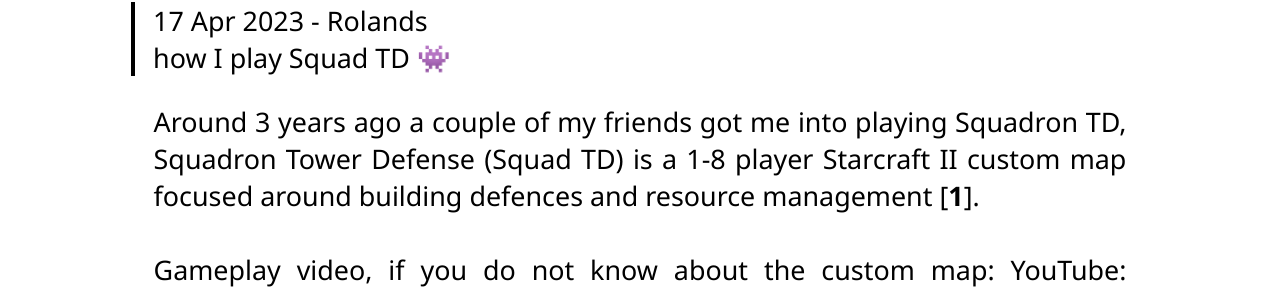
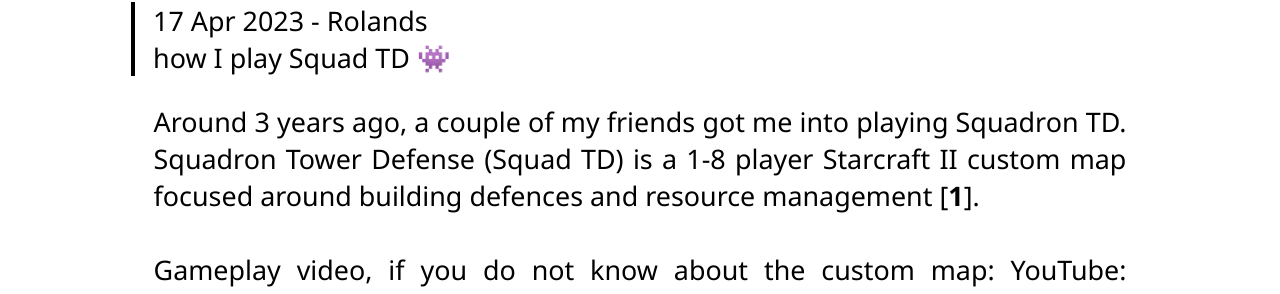
Before and after one commit to LatvianPython/LatvianPython.github.io, a Jekyll site: the page built from _posts/2023-04-17-squadron-td.md, in a window 1280 px wide and 900 px high. Shown: the part 349-643 px from the top of the window. Built offline with Jekyll 4.4.1, drawn with Linux system fonts in a browser that asks for light colours.

Commit message:
updated text

```diff
--- a/_posts/2023-04-17-squadron-td.md
+++ b/_posts/2023-04-17-squadron-td.md
@@ -5,7 +5,7 @@
 ---
 
 
-Around 3 years ago a couple of my friends got me into playing Squadron TD,
+Around 3 years ago, a couple of my friends got me into playing Squadron TD.
 Squadron Tower Defense (Squad TD) is a 1-8 player Starcraft
 II custom map focused around building defences and resource management
 [[1](https://squadtd.fandom.com/wiki/Squadtd_Wiki)].
```
